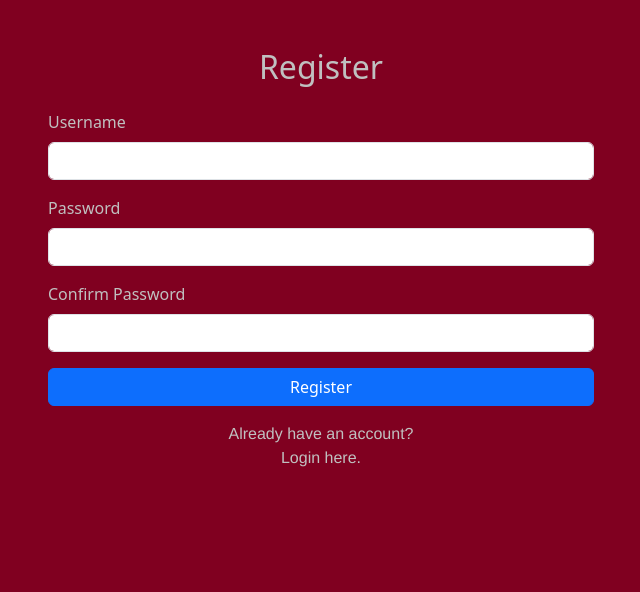
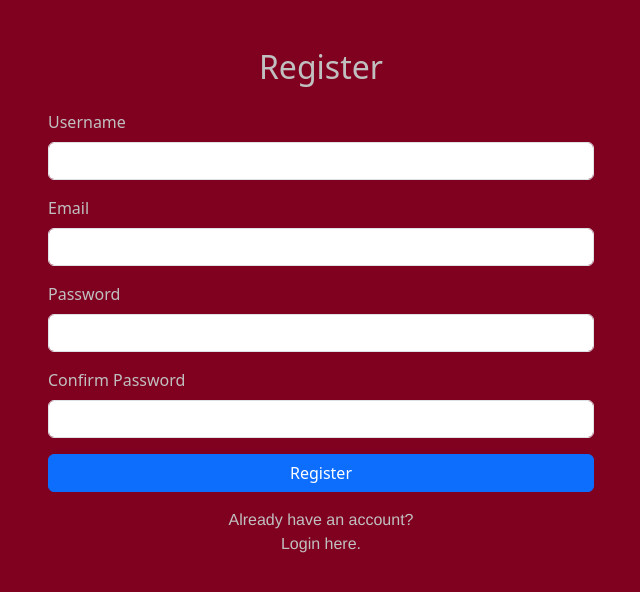
Before and after one commit to Demonhunter909/SSSSource, a Flask app: page /register in a window 1280 px wide. Shown: the part 80-672 px from the top of the page, without its empty margins (319-959 px from the left). Run offline with Flask 3, Linux system fonts and the light colour scheme; some libraries are stand-ins or nearby versions.

Commit message:
register form shows email

```diff
--- a/templates/register.html
+++ b/templates/register.html
@@ -69,6 +69,10 @@
                             <input type="text" class="form-control" id="username" name="username" required>
                         </div>
                         <div class="mb-3">
+                            <label for="email" class="form-label">Email</label>
+                            <input type="email" class="form-control" id="email" name="email" required>
+                        </div>
+                        <div class="mb-3">
                             <label for="password" class="form-label">Password</label>
                             <input type="password" class="form-control" id="password" name="password" required>
                         </div>
```
